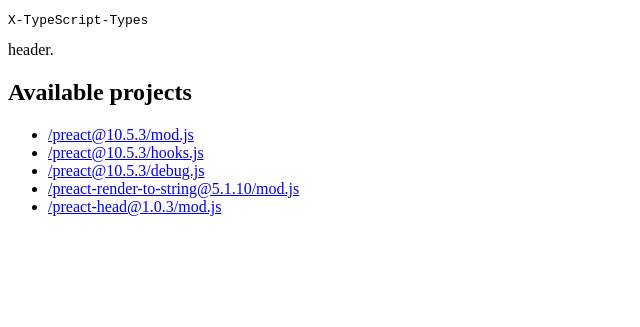
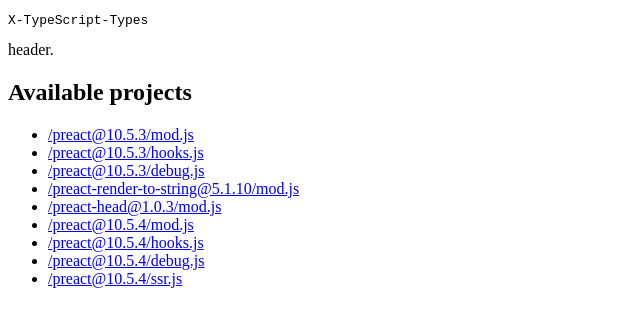
Before and after one commit to lucacasonato/x.lcas.dev, a plain HTML site: page public/index.html in a window 1280 px wide. Shown: the part 101-428 px from the top of the page, without its empty margins (0-640 px from the left). Drawn offline with Linux system fonts and the light colour scheme.

Commit message:
preact 10.5.4

```diff
--- a/public/index.html
+++ b/public/index.html
@@ -16,6 +16,10 @@
       <li><a href="/preact@10.5.3/debug.js">/preact@10.5.3/debug.js</a></li>
       <li><a href="/preact-render-to-string@5.1.10/mod.js">/preact-render-to-string@5.1.10/mod.js</a></li>
       <li><a href="/preact-head@1.0.3/mod.js">/preact-head@1.0.3/mod.js</a></li>
+      <li><a href="/preact@10.5.4/mod.js">/preact@10.5.4/mod.js</a></li>
+      <li><a href="/preact@10.5.4/hooks.js">/preact@10.5.4/hooks.js</a></li>
+      <li><a href="/preact@10.5.4/debug.js">/preact@10.5.4/debug.js</a></li>
+      <li><a href="/preact@10.5.4/ssr.js">/preact@10.5.4/ssr.js</a></li>
     </ul>
   </body>
 </html>
--- /dev/null
+++ b/public/preact@10.5.4/debug.js
@@ -0,0 +1 @@
+export * from "https://cdn.skypack.dev/pin/preact@v10.5.4-qgHtyEvF8JpWxHJcD0pk/preact/debug.js";
--- /dev/null
+++ b/public/preact@10.5.4/hooks.js
@@ -0,0 +1 @@
+export * from "https://cdn.skypack.dev/pin/preact@v10.5.4-qgHtyEvF8JpWxHJcD0pk/preact/hooks.js";
--- /dev/null
+++ b/public/preact@10.5.4/mod.js
@@ -0,0 +1 @@
+export * from "https://cdn.skypack.dev/pin/preact@v10.5.4-qgHtyEvF8JpWxHJcD0pk/preact.js";
--- /dev/null
+++ b/public/preact@10.5.4/ssr.js
@@ -0,0 +1 @@
+export * from "https://cdn.skypack.dev/pin/preact-render-to-string@v5.1.10-7Tv6CgDrubIErMTRN0F0/preact-render-to-string.js";
```
Also changed, not shown: manifest.json, 4 other files.
